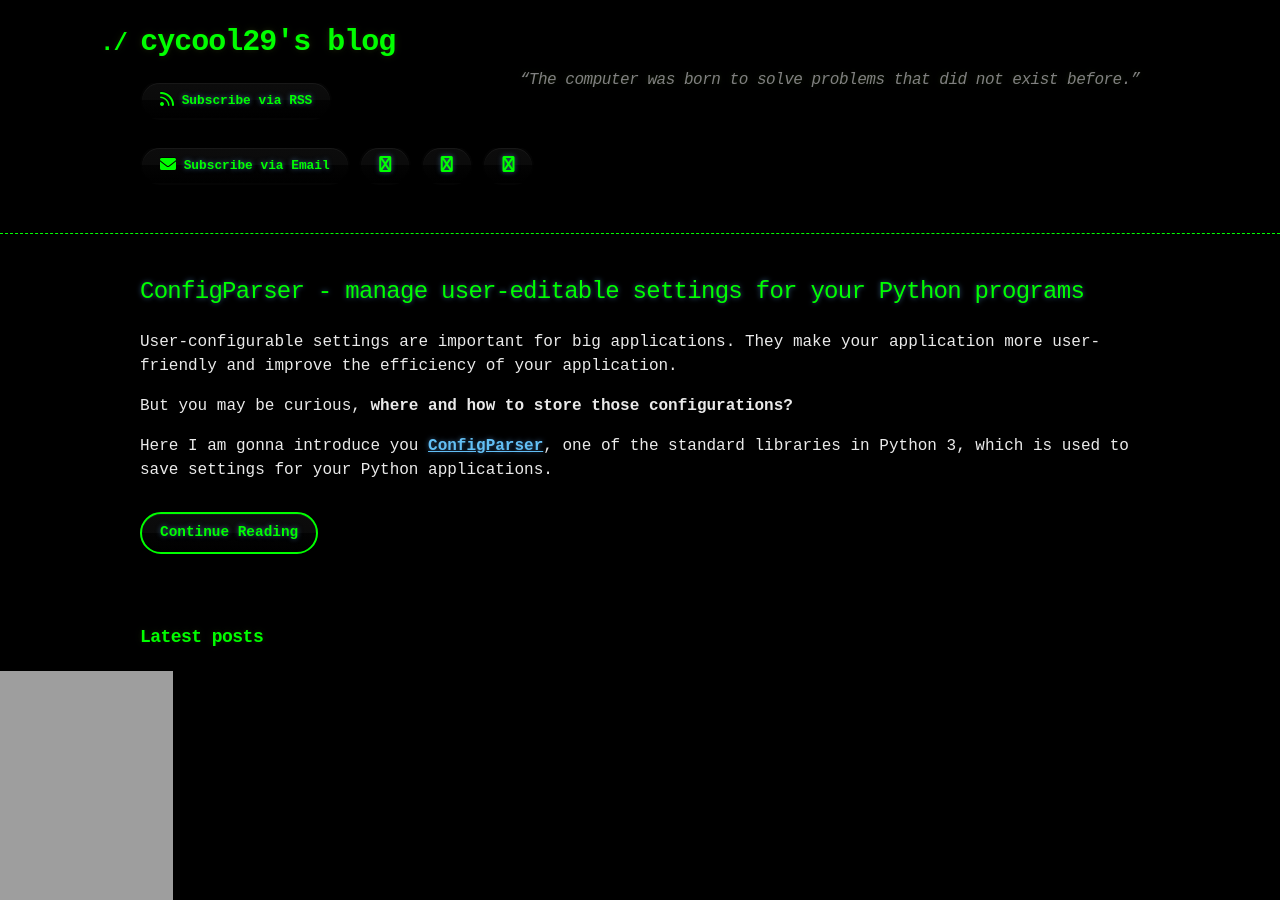
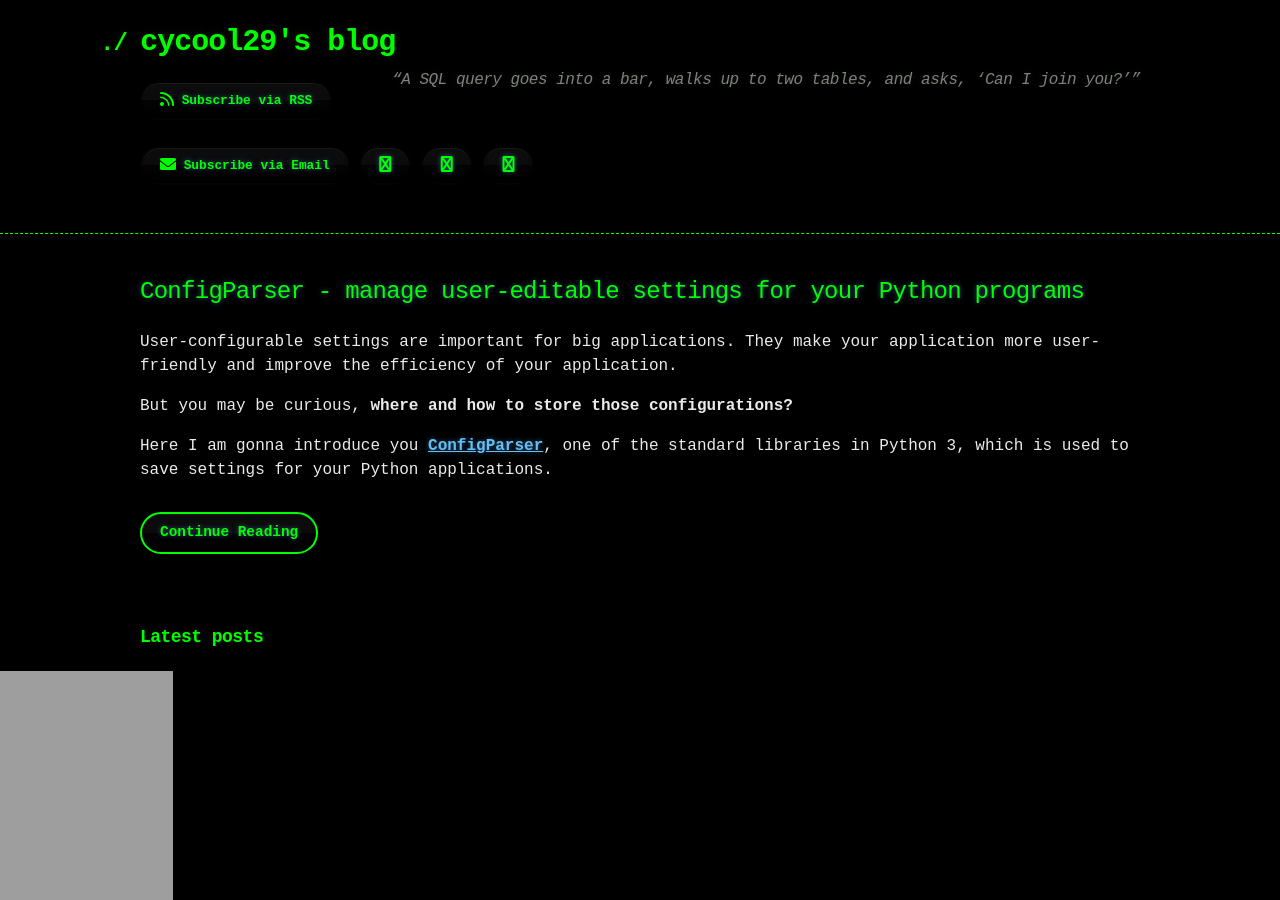
Before and after one commit to cycool29/cycool29.github.io, a Jekyll site: the page built from index.md, in a window 1280 px wide and 900 px high. Built offline with Jekyll 4.4.1, drawn with Linux system fonts in a browser that asks for light colours; a style sheet for code colours, icons or effects is not loaded.

Commit message:
Update quotes

```diff
--- a/_config.yml
+++ b/_config.yml
@@ -1,5 +1,5 @@
 title: cycool29's blog
-description: "“The computer was born to solve problems that did not exist before.” "
+description: "“A SQL query goes into a bar, walks up to two tables, and asks, ‘Can I join you?’” "
 bio: A high school student. Intermediate in Python, Git, Bash. Learning JavaScript. He/Him. "
 author: cycool29
 url: https://cycool29.github.io
```
